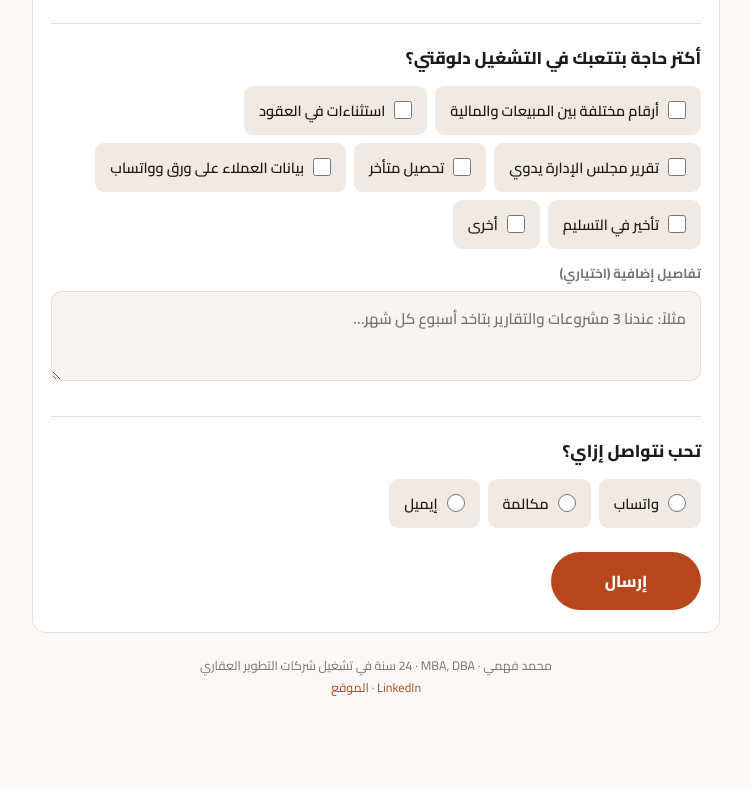
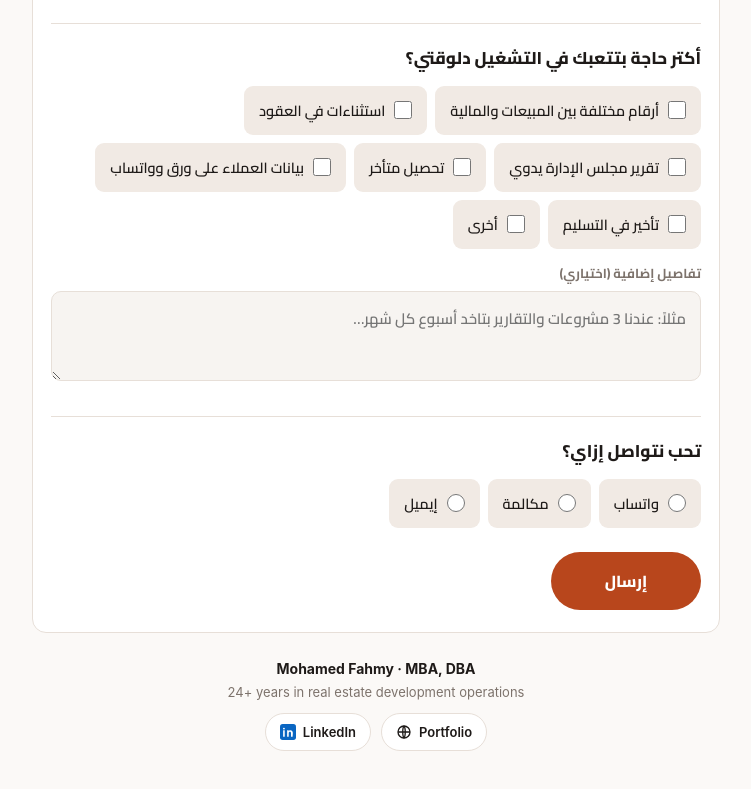
Before and after one commit to mfahmy115/mfahmy115.github.io, a plain HTML site: page intake.html in a window 1280 px wide. Shown: the part 814-1603 px from the top of the page, without its empty margins (264-1015 px from the left). Before the commit the page ends 1574 px from the top, so only its background shows below. Drawn offline with Linux system fonts and the light colour scheme.

Commit message:
Update intake.html

```diff
--- a/intake.html
+++ b/intake.html
@@ -46,8 +46,12 @@
   #done .actions{justify-content:center}
   .toast{position:fixed;bottom:22px;left:50%;transform:translateX(-50%);background:var(--ink);color:#fff;padding:10px 20px;border-radius:30px;font-size:13.5px;font-weight:700;opacity:0;pointer-events:none;transition:.25s}
   .toast.show{opacity:1}
-  footer{text-align:center;color:var(--stone);font-size:12.5px;margin-top:22px;line-height:1.8}
-  footer a{color:var(--acc);text-decoration:none}
+  footer{text-align:center;color:var(--stone);font-size:13px;margin-top:24px;line-height:1.7;font-family:'Inter','Segoe UI',Arial,sans-serif}
+  footer .nm{color:var(--ink);font-weight:700;font-size:14px}
+  footer .links{display:flex;justify-content:center;gap:10px;margin-top:10px;flex-wrap:wrap}
+  footer a{display:inline-flex;align-items:center;gap:7px;padding:7px 14px;border:1.5px solid var(--line);border-radius:30px;background:#fff;color:var(--ink);text-decoration:none;font-weight:600;font-size:13px}
+  footer a:hover{border-color:var(--acc)}
+  footer svg{width:16px;height:16px;flex:none}
 </style>
 </head>
 <body>
@@ -96,9 +100,14 @@
     </div>
   </div>
 
-  <footer>محمد فهمي · <bdi>MBA, DBA</bdi> · 24 سنة في تشغيل شركات التطوير العقاري<br>
-    <a href="https://www.linkedin.com/in/mohamed-fahmy-mba-dba-91969679" target="_blank" rel="noopener">LinkedIn</a> ·
-    <a href="https://mfahmy115.github.io" target="_blank" rel="noopener">الموقع</a></footer>
+  <footer dir="ltr">
+    <div class="nm">Mohamed Fahmy · MBA, DBA</div>
+    <div>24+ years in real estate development operations</div>
+    <div class="links">
+      <a href="https://www.linkedin.com/in/mohamed-fahmy-mba-dba-91969679" target="_blank" rel="noopener"><svg viewBox="0 0 24 24" aria-hidden="true"><rect width="24" height="24" rx="4" fill="#0A66C2"/><path fill="#fff" d="M7.1 9.4h-2.4V19h2.4V9.4zM5.9 5.5a1.4 1.4 0 1 0 0 2.8 1.4 1.4 0 0 0 0-2.8zM19.3 13.6c0-2.6-1.4-4.4-3.8-4.4-1.2 0-2.1.7-2.5 1.4V9.4h-2.3V19h2.4v-5c0-1.3.6-2.2 1.8-2.2 1.1 0 1.6.8 1.6 2.2v5h2.4l.4-5.4z"/></svg>LinkedIn</a>
+      <a href="https://mfahmy115.github.io" target="_blank" rel="noopener"><svg viewBox="0 0 24 24" aria-hidden="true" fill="none" stroke="currentColor" stroke-width="2"><circle cx="12" cy="12" r="9"/><path d="M3 12h18M12 3c2.5 2.7 2.5 15.3 0 18M12 3c-2.5 2.7-2.5 15.3 0 18"/></svg>Portfolio</a>
+    </div>
+  </footer>
 </div>
 <div class="toast" id="toast"></div>
 
```
